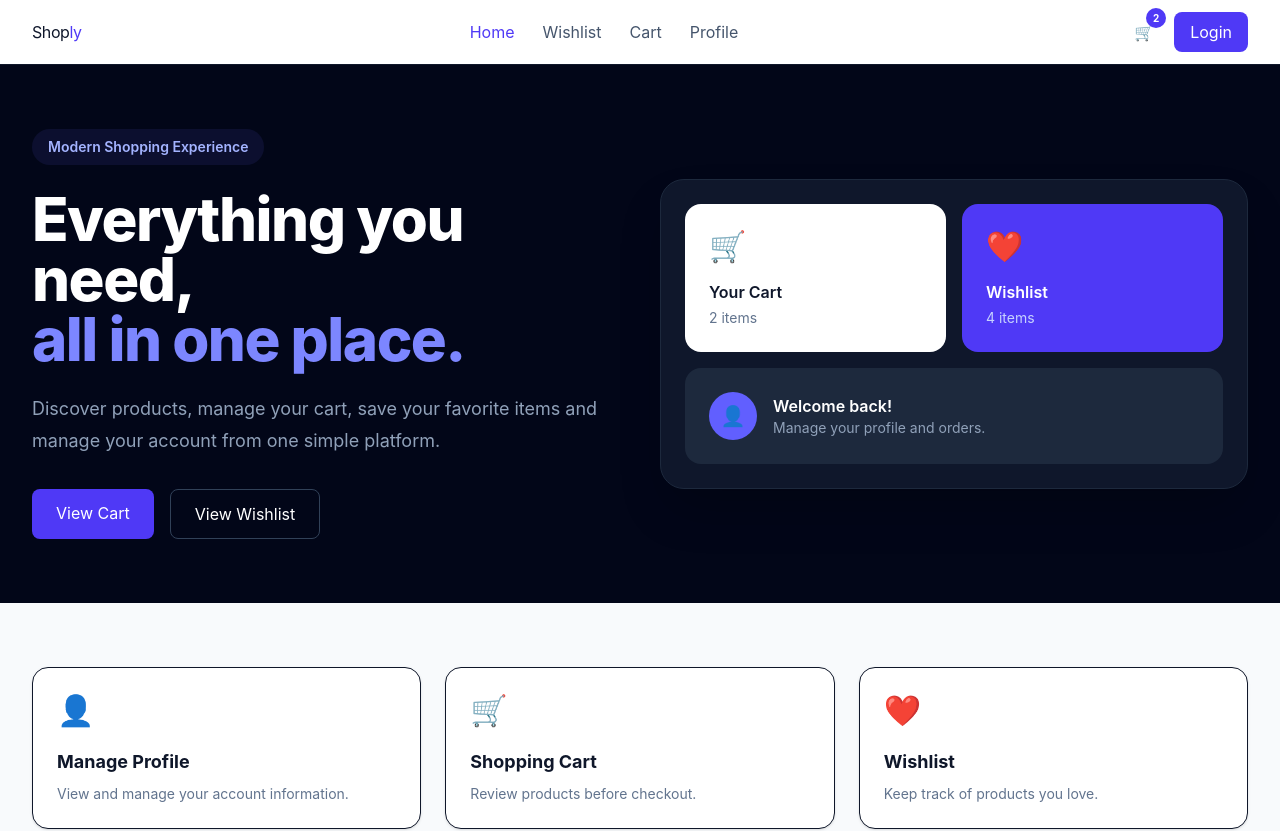
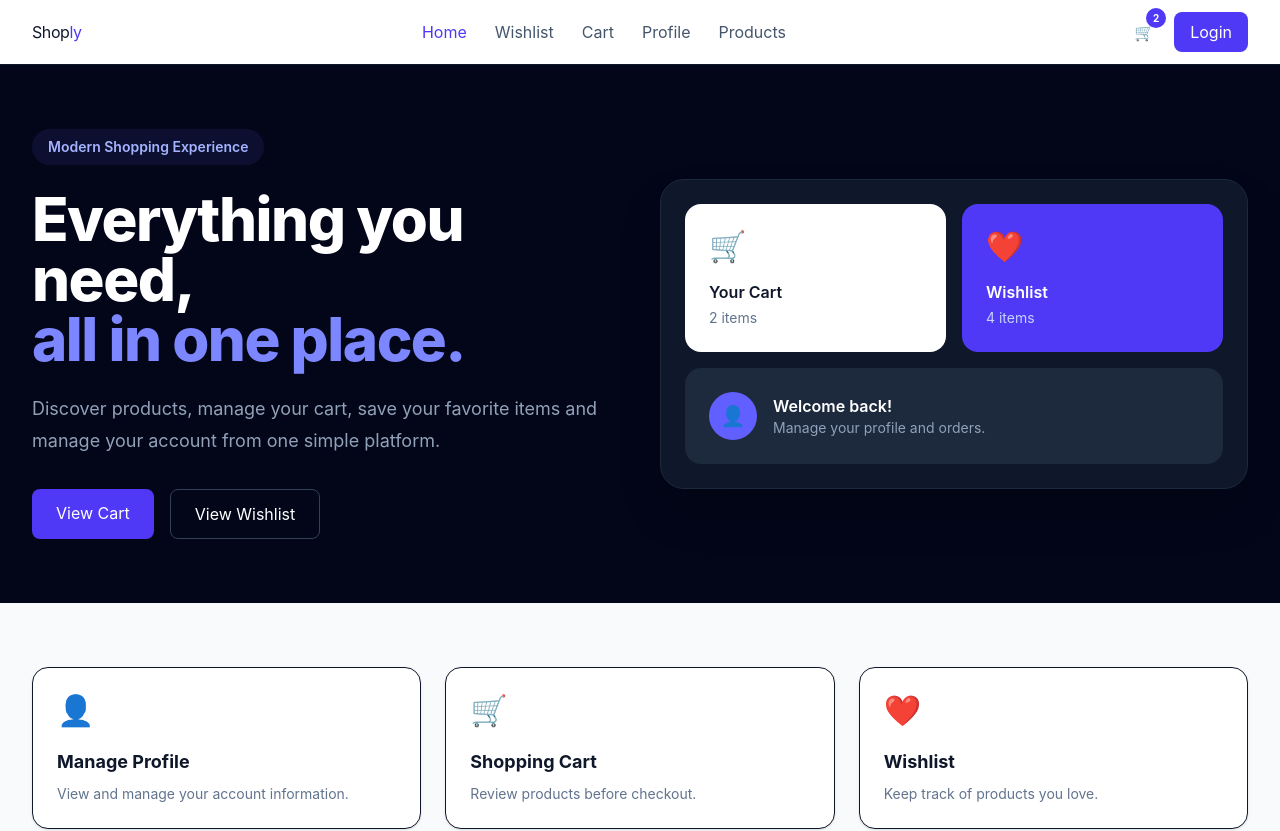
Before and after one commit to saiful-aj18/fullstack-e-commerce, a React (Vite) app in the folder client/: page / in a window 1280 px wide. Shown: the top 831 px of the page. Built offline with nearby package versions, Linux system fonts and the light colour scheme; no server answers.

Commit message:
Update: add Products route and link in Header component

```diff
--- a/client/src/App.jsx
+++ b/client/src/App.jsx
@@ -20,6 +20,9 @@ import Orders from './pages/Orders.jsx';
 import Invoice from './pages/Invoice.jsx';
 import Review from './pages/Review.jsx';
 import Register from './pages/Register.jsx';
+
+import Products from "./pages/Products";
+import ProductDetails from "./pages/ProductDetails";
 
 function App() {
   return (
@@ -48,6 +51,9 @@ function App() {
           <Route path="/privacy" Component={Privacy} />
           <Route path="/how-to-buy" Component={HowToBuy} />
 
+          <Route path="/products" Component={Products} />
+          <Route path="/products/:id" Component={ProductDetails} />
+
           <Route path="*" Component={NotFound} />
         </Routes>
       </main>
--- a/client/src/components/layout/Header.jsx
+++ b/client/src/components/layout/Header.jsx
@@ -48,6 +48,10 @@ function Header() {
           <NavLink to="/profile" className={navClass}>
             Profile
           </NavLink>
+
+          <NavLink to="/products" className={navClass}>
+            Products
+          </NavLink>
         </nav>
 
         {/* Actions */}
```
